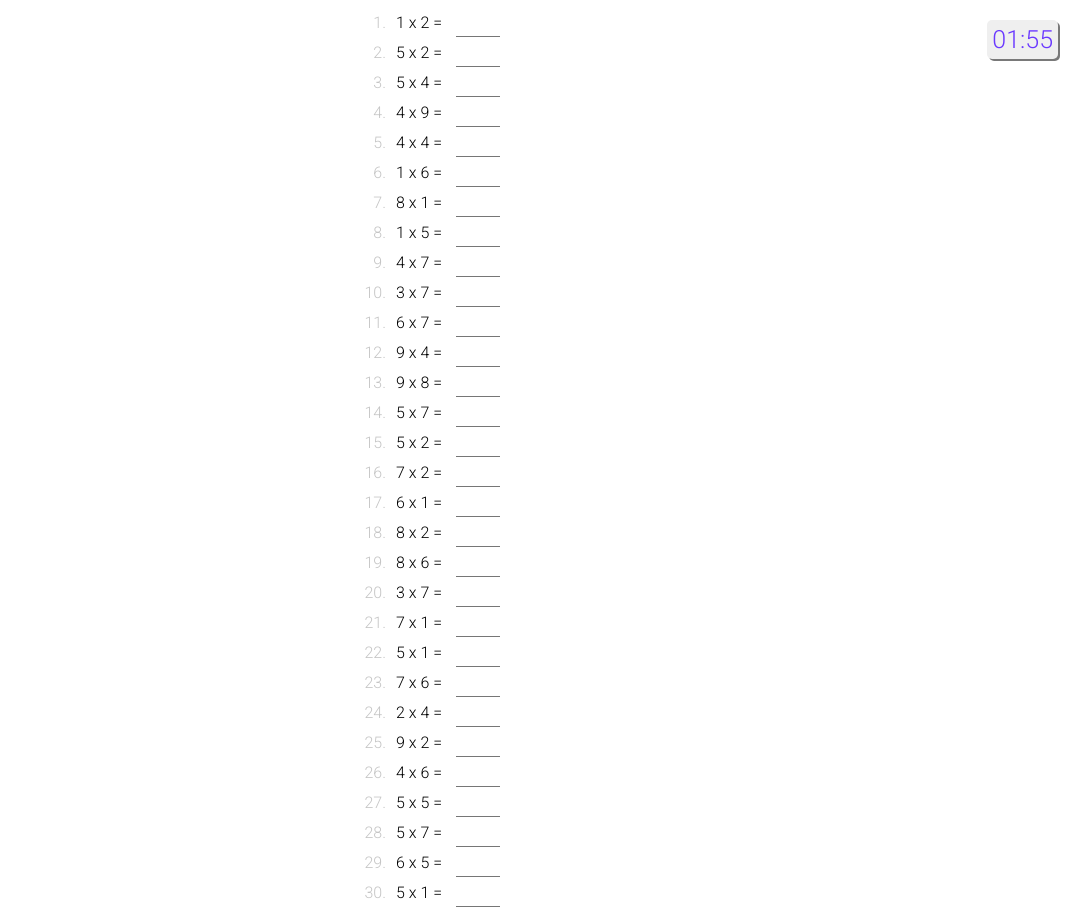
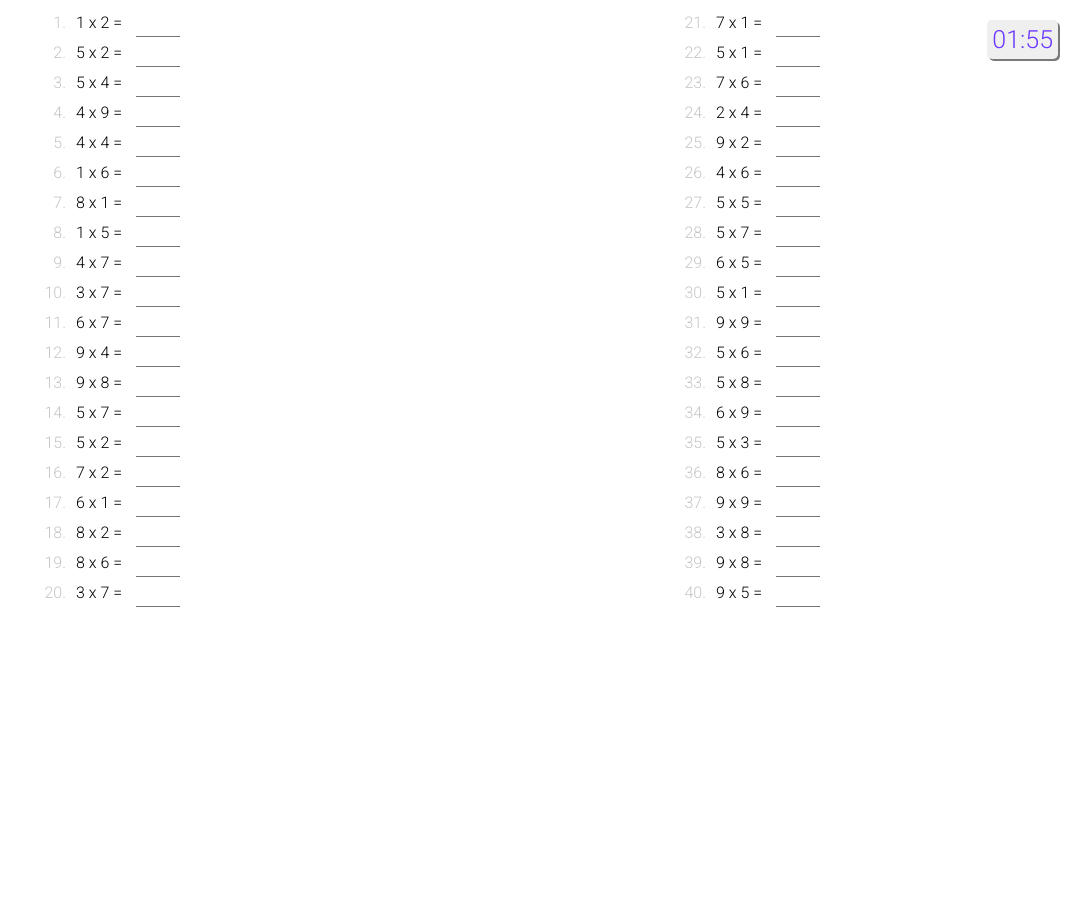
Before and after one commit to Bernhelm/ejercicios, an Angular app: page / in a window 1280 px wide. Shown: the whole page, without its empty margins (202-1280 px from the left). After the commit the page ends 800 px from the top, so only its background shows below. Built offline with nearby package versions, Linux system fonts and the light colour scheme.

Commit message:
Mostrar dos columnas

```diff
--- a/src/app/multiplicacion/multiplicacion.component.html
+++ b/src/app/multiplicacion/multiplicacion.component.html
@@ -1,5 +1,8 @@
 <operation-timer>{{ timer }}</operation-timer>
-<div #container>
+<div
+  #container
+  class="container"
+>
   <operation-container *ngFor="let ejercicio of this.ejercicios; index as i">
     <operation-number class="numero">{{ (i + 1) + '. ' }}</operation-number>
     <operation-field>{{ ejercicio.a + ' ' + ejercicio.operation + ' ' + ejercicio.b + ' = '}}</operation-field>
--- a/src/app/multiplicacion/multiplicacion.component.scss
+++ b/src/app/multiplicacion/multiplicacion.component.scss
@@ -1,4 +1,8 @@
 @import url("https://fonts.googleapis.com/css2?family=Roboto:wght@300&display=swap");
+
+.container {
+  column-count: 2;
+}
 
 operation-timer {
   position: fixed;
--- a/src/app/multiplicacion/multiplicacion.component.ts
+++ b/src/app/multiplicacion/multiplicacion.component.ts
@@ -19,7 +19,7 @@ export class MultiplicacionComponent implements OnInit {
   ejercicios: Array<Exercise>;
   timer: string;
   countdown: number = 120;
-  difficult: number = 30;
+  difficult: number = 40;
 
   constructor() {
     this.ejercicios = new Array(this.difficult)
```
